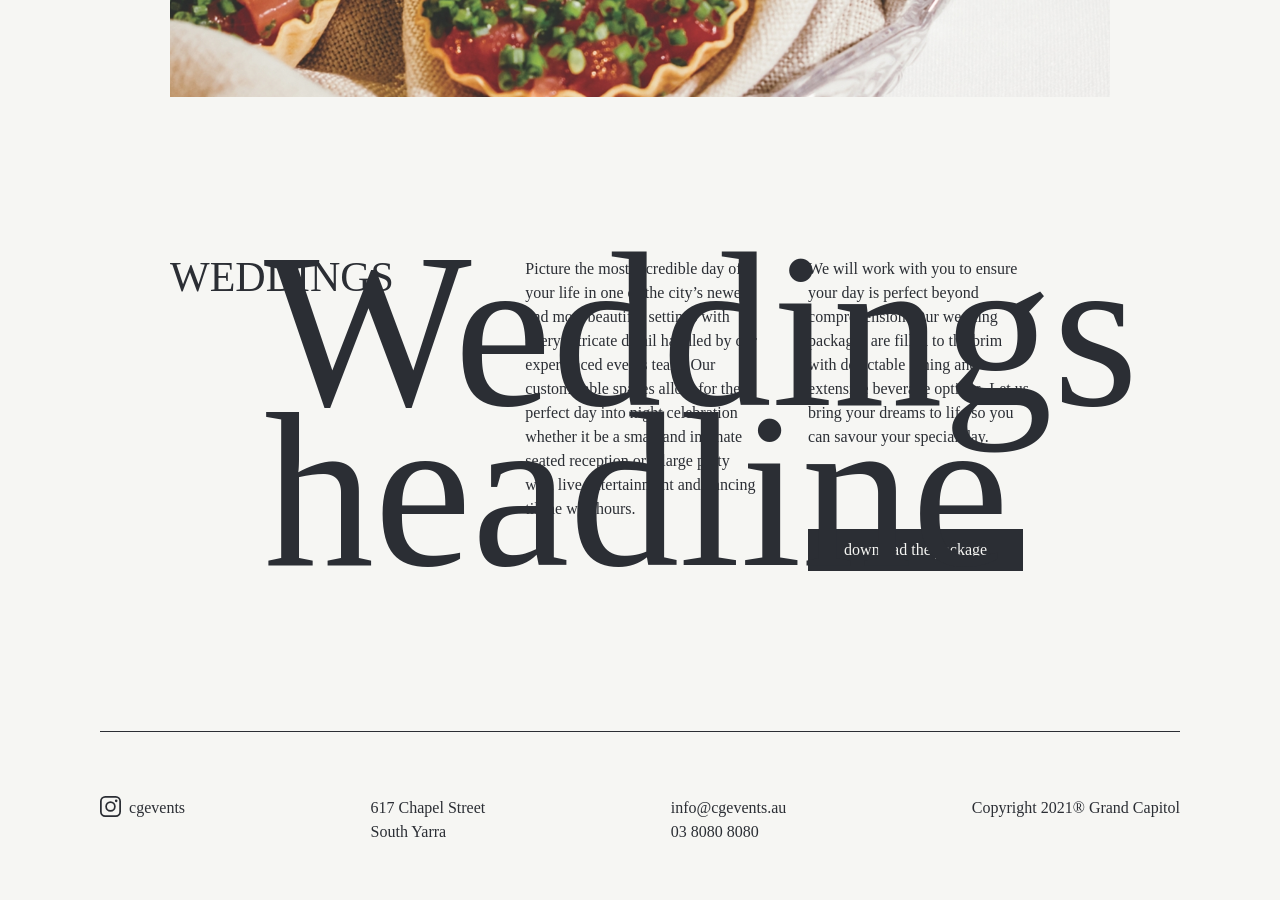
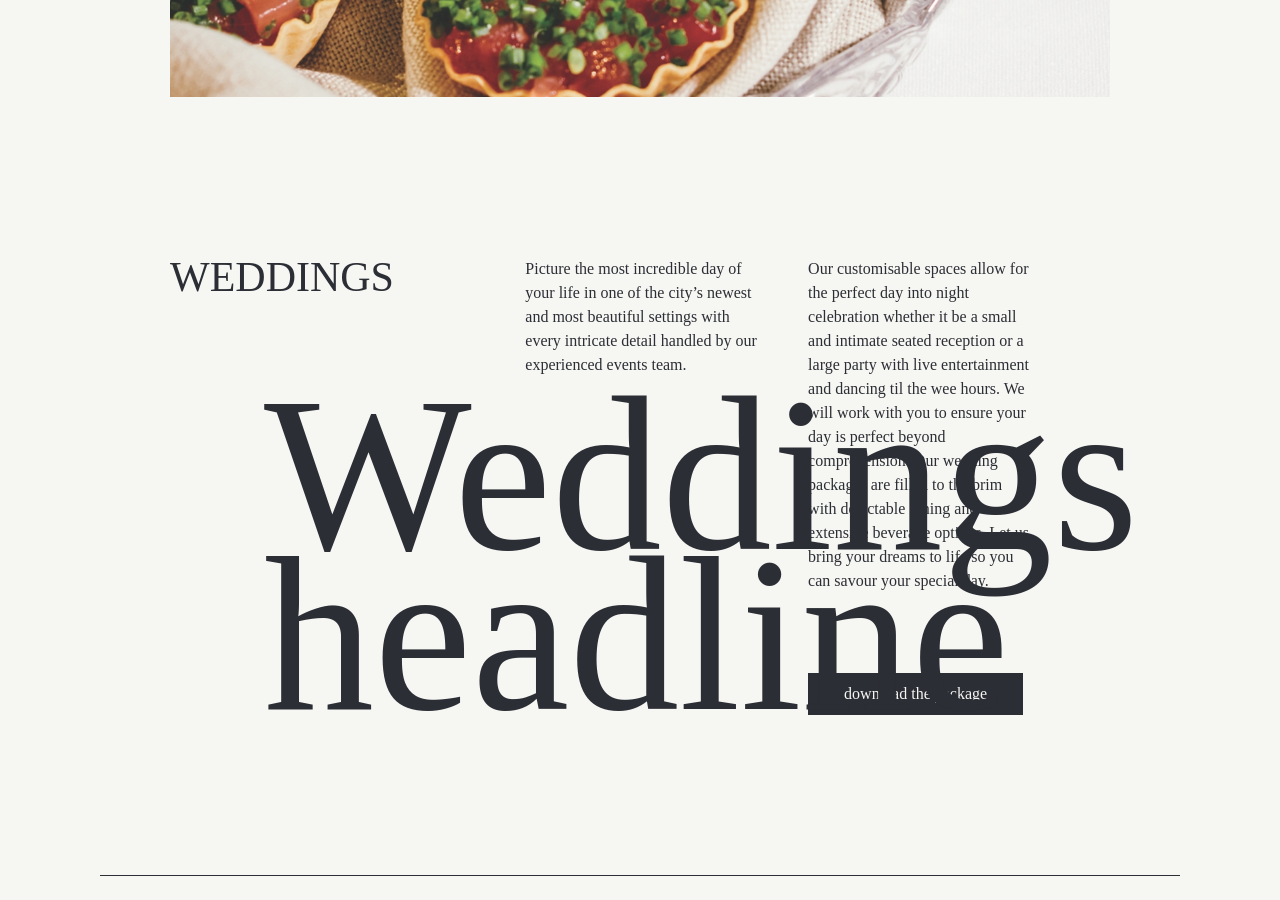
Before and after one commit to milosptr/event-centar, a Jekyll site: the page built from experiences.md, in a window 1280 px wide and 900 px high, scrolled down 1448 px. Built offline with Jekyll 4.4.1, drawn with Linux system fonts in a browser that asks for light colours; some web fonts are replaced.

```diff
--- a/experiences.md
+++ b/experiences.md
@@ -7,15 +7,15 @@ big-title: Here should be a headline about the experiencesHere should be a headl
 section-title: Weddings
 section_first_text: "Picture the most incredible day of your life in one of the city’s
   newest and most beautiful settings with every intricate detail handled by our experienced
-  events team. Our customisable spaces allow for the perfect day into night celebration
-  whether it be a small and intimate seated reception or a large party with live entertainment
-  and dancing til the wee hours. \n"
+  events team. \n"
 big_title: an event or occurrence that leaves an impression
 section_title: Weddings
-section_second_text: 'We will work with you to ensure your day is perfect beyond comprehension.
-  Our wedding packages are filled to the brim with delectable dining and extensive
-  beverage options. Let us bring your dreams to life so you can savour your special
-  day. '
+section_second_text: 'Our customisable spaces allow for the perfect day into night
+  celebration whether it be a small and intimate seated reception or a large party
+  with live entertainment and dancing til the wee hours. We will work with you to
+  ensure your day is perfect beyond comprehension. Our wedding packages are filled
+  to the brim with delectable dining and extensive beverage options. Let us bring
+  your dreams to life so you can savour your special day. '
 section_picture: "/assets/images/meal.jpg"
 first_section_title: PRIVATE CELEBRATIONS
 second_section_title: WEDDINGS
```
